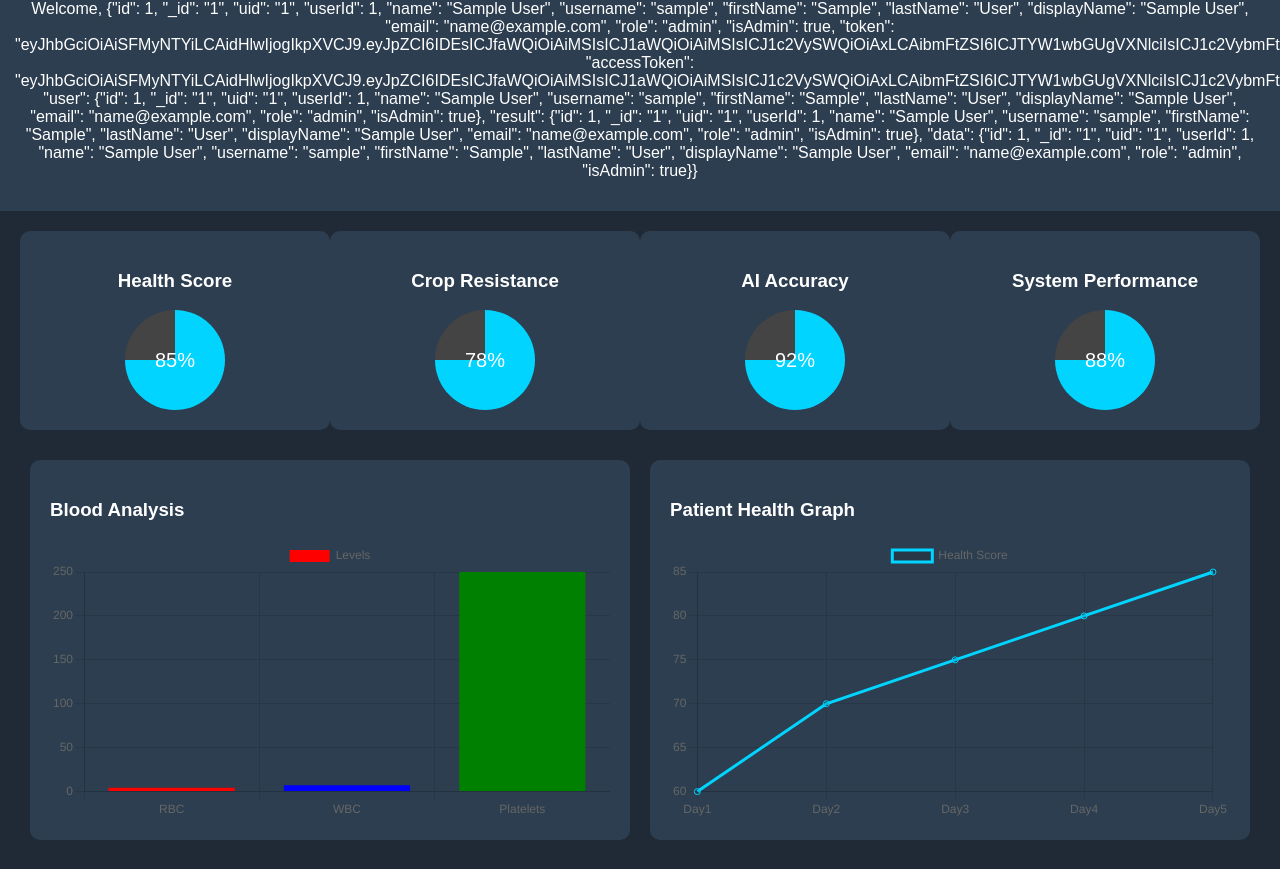
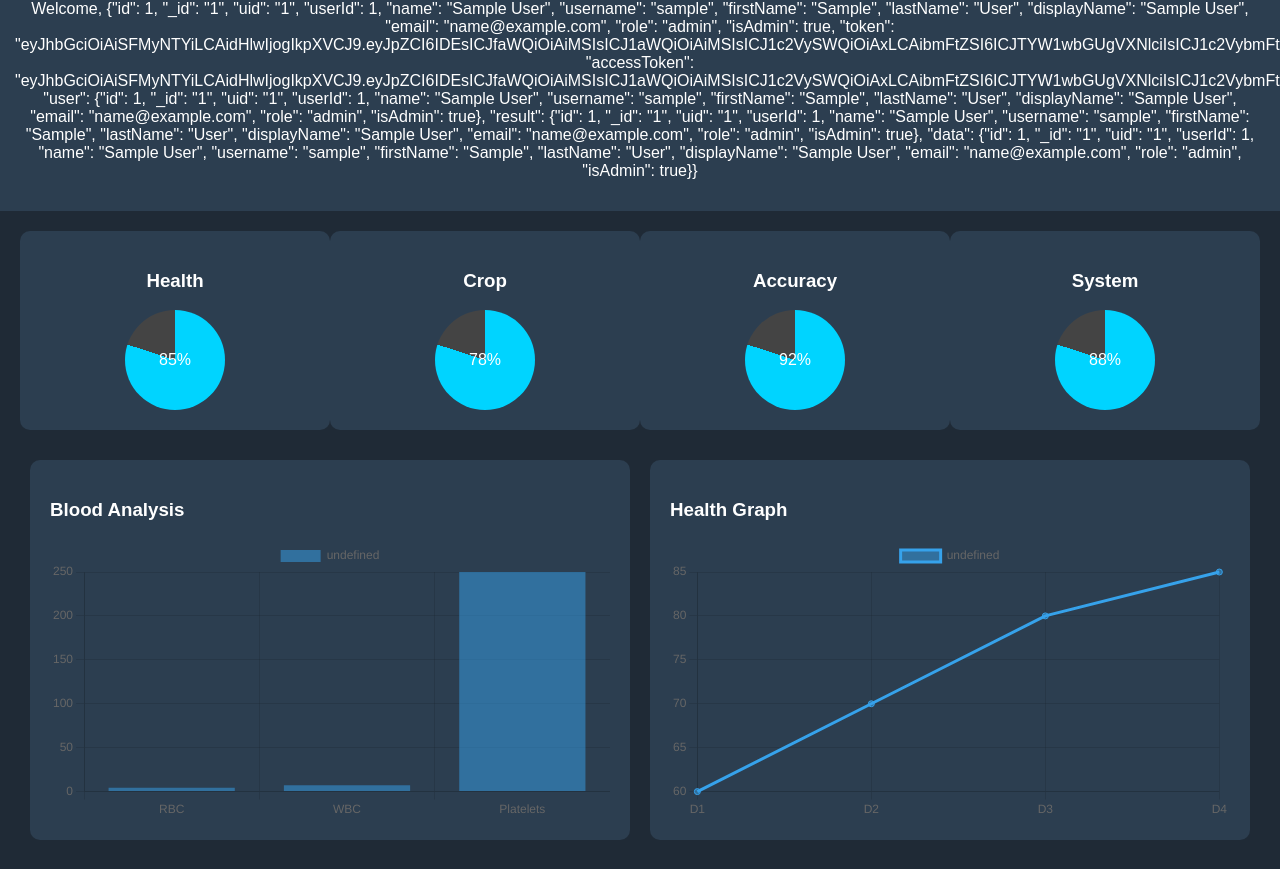
Before and after one commit to rajii5123/MediX-APPLICATION, a plain HTML site: page index.html in a window 1280 px wide. Shown: the part 83-952 px from the top of the page. Drawn offline with nearby package versions, Linux system fonts and the light colour scheme; sample sign-in values are in the browser's storage.

Commit message:
Update index.html

```diff
--- a/index.html
+++ b/index.html
@@ -1,78 +1,29 @@
 <!DOCTYPE html>
 <html>
 <head>
-<title>AI Dashboard Advanced</title>
+<title>AI Dashboard</title>
 
 <script src="https://cdn.jsdelivr.net/npm/chart.js"></script>
 
 <style>
-body{
-    margin:0;
-    font-family:Arial;
-    background:#1f2a36;
-    color:white;
+body{margin:0;font-family:Arial;background:#1f2a36;color:white;}
+header{background:#2c3e50;padding:15px;text-align:center;}
+
+.row{display:flex;justify-content:space-around;margin:20px;}
+.card{background:#2c3e50;padding:20px;width:22%;text-align:center;border-radius:10px;}
+
+.circle{
+width:100px;height:100px;border-radius:50%;
+background:conic-gradient(#00d4ff 80%,#444 0%);
+display:flex;align-items:center;justify-content:center;margin:auto;
 }
 
-header{
-    padding:15px;
-    background:#2c3e50;
-    text-align:center;
-}
+.section{display:flex;margin:20px;}
+.box{background:#2c3e50;padding:20px;margin:10px;flex:1;border-radius:10px;}
 
-.row{
-    display:flex;
-    justify-content:space-around;
-    margin:20px;
-}
-
-.card{
-    background:#2c3e50;
-    padding:20px;
-    width:22%;
-    text-align:center;
-    border-radius:10px;
-}
-
-/* CIRCLE */
-.circle{
-    width:100px;
-    height:100px;
-    border-radius:50%;
-    background:conic-gradient(#00d4ff 75%, #444 0%);
-    display:flex;
-    align-items:center;
-    justify-content:center;
-    margin:auto;
-}
-
-.circle span{
-    font-size:20px;
-}
-
-/* SECTION */
-.section{
-    display:flex;
-    margin:20px;
-}
-
-.box{
-    background:#2c3e50;
-    padding:20px;
-    margin:10px;
-    flex:1;
-    border-radius:10px;
-}
-
-button{
-    padding:10px;
-    margin:10px;
-    background:#00d4ff;
-    border:none;
-    border-radius:5px;
-}
-
+button{padding:10px;margin:10px;background:#00d4ff;border:none;border-radius:5px;}
+img{margin-top:10px;}
 </style>
-
 </head>
 
 <body>
@@ -82,54 +33,49 @@ button{
 <p id="welcome"></p>
 </header>
 
-<!-- PROGRESS CIRCLES -->
+<!-- PROGRESS -->
 <div class="row">
-
-    <div class="card">
-        <h3>Health Score</h3>
-        <div class="circle"><span>85%</span></div>
-    </div>
-
-    <div class="card">
-        <h3>Crop Resistance</h3>
-        <div class="circle"><span>78%</span></div>
-    </div>
-
-    <div class="card">
-        <h3>AI Accuracy</h3>
-        <div class="circle"><span>92%</span></div>
-    </div>
-
-    <div class="card">
-        <h3>System Performance</h3>
-        <div class="circle"><span>88%</span></div>
-    </div>
-
+<div class="card"><h3>Health</h3><div class="circle"><span>85%</span></div></div>
+<div class="card"><h3>Crop</h3><div class="circle"><span>78%</span></div></div>
+<div class="card"><h3>Accuracy</h3><div class="circle"><span>92%</span></div></div>
+<div class="card"><h3>System</h3><div class="circle"><span>88%</span></div></div>
 </div>
 
 <!-- CHARTS -->
 <div class="section">
+<div class="box"><h3>Blood Analysis</h3><canvas id="bloodChart"></canvas></div>
+<div class="box"><h3>Health Graph</h3><canvas id="healthChart"></canvas></div>
+</div>
 
-    <!-- BLOOD ANALYSIS -->
-    <div class="box">
-        <h3>Blood Analysis</h3>
-        <canvas id="bloodChart"></canvas>
-    </div>
+<div class="section">
+<div class="box"><h3>Crop Resistance</h3><canvas id="cropChart"></canvas></div>
+</div>
 
-    <!-- PATIENT HEALTH -->
-    <div class="box">
-        <h3>Patient Health Graph</h3>
-        <canvas id="healthChart"></canvas>
-    </div>
+<!-- DETECTION -->
+<div class="section">
+
+<div class="box">
+<h3>🌿 Plant Detection</h3>
+<input type="file" id="plantImage" onchange="previewPlant()"><br>
+<img id="plantPreview" width="120">
+<button onclick="detectPlant()">Detect</button>
+<h4 id="plantResult"></h4>
+<p id="plantTreatment"></p>
+</div>
+
+<div class="box">
+<h3>🐄 Animal Detection</h3>
+<input type="file" id="animalImage" onchange="previewAnimal()"><br>
+<img id="animalPreview" width="120">
+<button onclick="detectAnimal()">Detect</button>
+<h4 id="animalResult"></h4>
+<p id="animalTreatment"></p>
+</div>
 
 </div>
 
-<!-- CROP GRAPH -->
-<div class="section">
-    <div class="box">
-        <h3>Crop Resistance Power</h3>
-        <canvas id="cropChart"></canvas>
-    </div>
+<div style="text-align:center;">
+<button onclick="logout()" style="background:red;color:white;">Logout</button>
 </div>
 
 <script>
@@ -142,54 +88,64 @@ if(localStorage.getItem("loggedIn")!=="true"){
 // USER
 document.getElementById("welcome").innerText="Welcome, "+localStorage.getItem("user");
 
-
-// BLOOD CHART
+// CHARTS
 new Chart(document.getElementById("bloodChart"),{
-    type:"bar",
-    data:{
-        labels:["RBC","WBC","Platelets"],
-        datasets:[{
-            label:"Levels",
-            data:[4.5, 7.2, 250],
-            backgroundColor:["red","blue","green"]
-        }]
-    }
+type:"bar",
+data:{labels:["RBC","WBC","Platelets"],datasets:[{data:[4.5,7.2,250]}]}
 });
 
-
-// HEALTH GRAPH
 new Chart(document.getElementById("healthChart"),{
-    type:"line",
-    data:{
-        labels:["Day1","Day2","Day3","Day4","Day5"],
-        datasets:[{
-            label:"Health Score",
-            data:[60,70,75,80,85],
-            borderColor:"#00d4ff",
-            fill:false
-        }]
-    }
+type:"line",
+data:{labels:["D1","D2","D3","D4"],datasets:[{data:[60,70,80,85]}]}
 });
 
+new Chart(document.getElementById("cropChart"),{
+type:"bar",
+data:{labels:["Water","Soil","Sun"],datasets:[{data:[80,70,90]}]}
+});
 
-// CROP GRAPH
-new Chart(document.getElementById("cropChart"),{
-    type:"bar",
-    data:{
-        labels:["Nitrogen","Water","Sunlight","Soil"],
-        datasets:[{
-            label:"Resistance",
-            data:[80,70,90,85],
-            backgroundColor:["yellow","blue","orange","green"]
-        }]
-    }
-});
+// IMAGE PREVIEW
+function previewPlant(){
+let f=document.getElementById("plantImage").files[0];
+let r=new FileReader();
+r.onload=()=>document.getElementById("plantPreview").src=r.result;
+r.readAsDataURL(f);
+}
+
+function previewAnimal(){
+let f=document.getElementById("animalImage").files[0];
+let r=new FileReader();
+r.onload=()=>document.getElementById("animalPreview").src=r.result;
+r.readAsDataURL(f);
+}
+
+// DETECTION
+function detectPlant(){
+let d=["Leaf Spot","Mildew","Healthy"];
+let t=["Use fungicide","Apply pesticide","No treatment"];
+let i=Math.floor(Math.random()*3);
+plantResult.innerText="Detected: "+d[i];
+plantTreatment.innerText="Treatment: "+t[i];
+}
+
+function detectAnimal(){
+let d=["Skin Infection","FMD","Healthy"];
+let t=["Apply cream","Vaccinate","No treatment"];
+let i=Math.floor(Math.random()*3);
+animalResult.innerText="Detected: "+d[i];
+animalTreatment.innerText="Treatment: "+t[i];
+}
+
+// LOGOUT
+function logout(){
+localStorage.removeItem("loggedIn");
+window.location.href="login.html";
+}
 
 </script>
 
 </body>
 </html>
-
 </script>
 
 </body>
```
